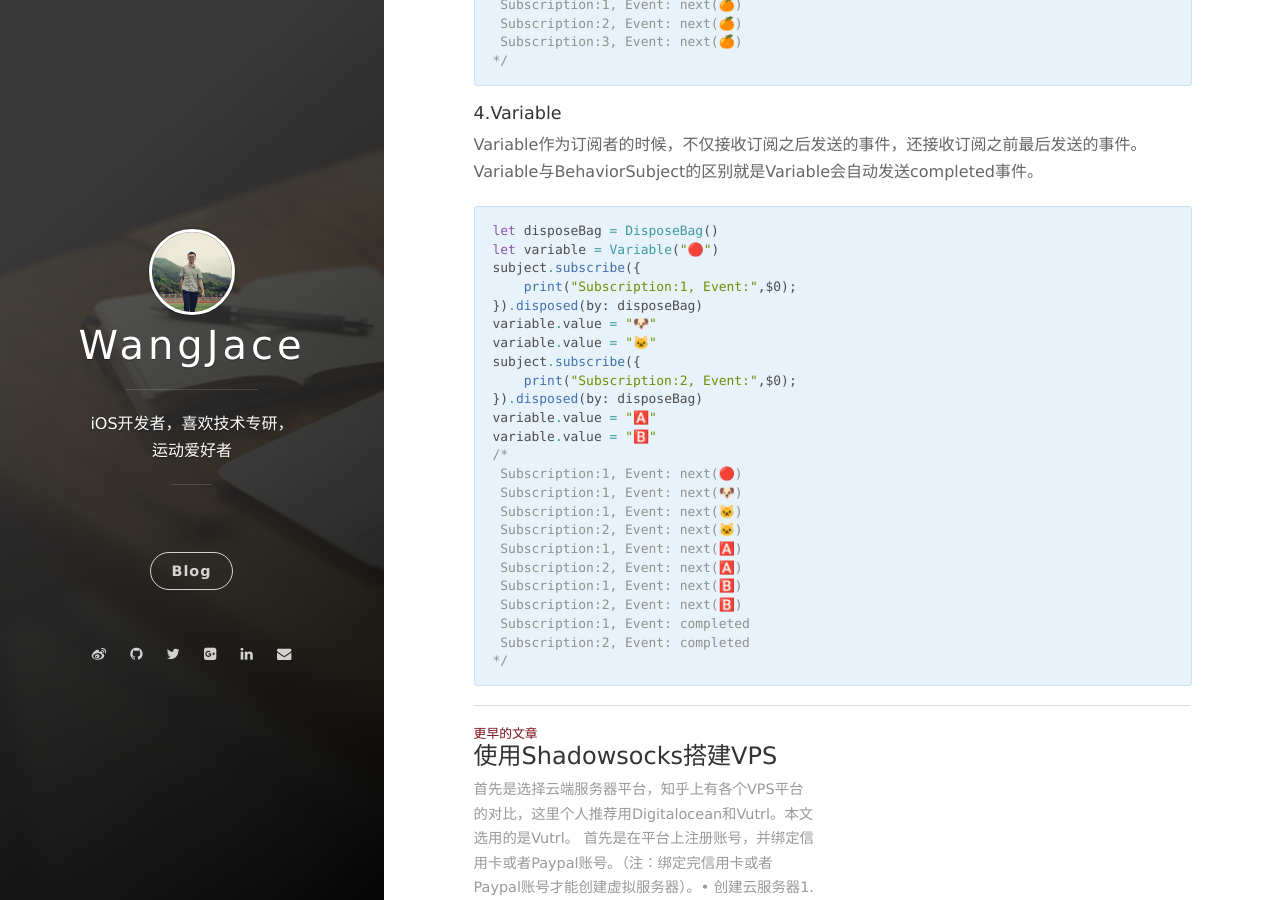
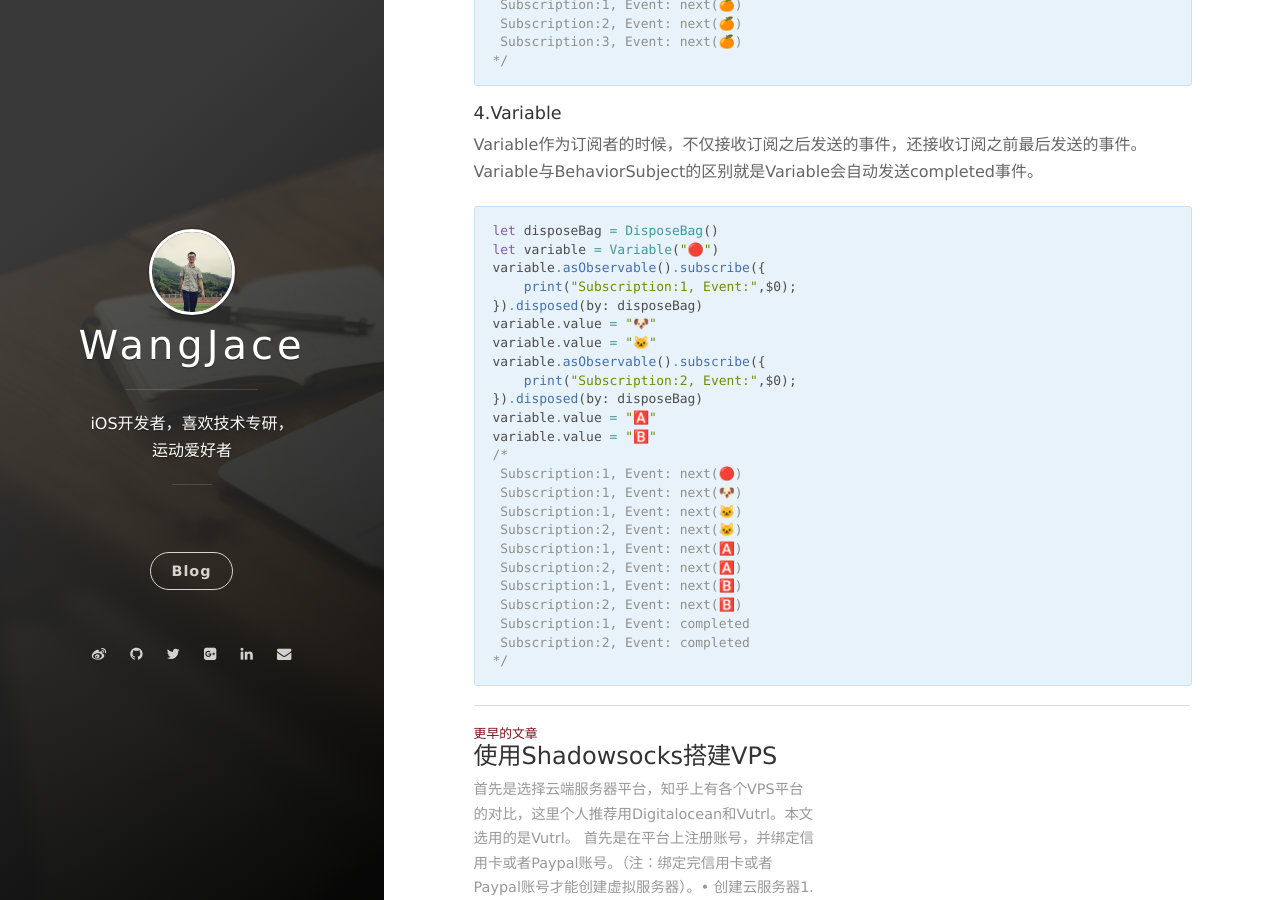
Before and after one commit to WangJace/WangJace.github.io, a Jekyll site: the page built from _posts/2018-05-10-RxSwift基础.markdown, in a window 1280 px wide and 900 px high, scrolled down 5805 px. Built offline with Jekyll 4.4.1, drawn with Linux system fonts in a browser that asks for light colours; nearby versions of some CDN libraries; comment, search, counter and statistics services are not loaded.

Commit message:
Date: 2018.05.28 Developer: Jace Remark: 1.修改“RxSwift基础”文章中的代码示例的一些错误

```diff
--- a/_posts/2018-05-10-RxSwift基础.markdown
+++ b/_posts/2018-05-10-RxSwift基础.markdown
@@ -268,12 +268,12 @@ Variable作为订阅者的时候，不仅接收订阅之后发送的事件，还
 {% highlight Swift %}
 let disposeBag = DisposeBag()
 let variable = Variable("🔴")
-subject.subscribe({
+variable.asObservable().subscribe({
     print("Subscription:1, Event:",$0);
 }).disposed(by: disposeBag)
 variable.value = "🐶"
 variable.value = "🐱"
-subject.subscribe({
+variable.asObservable().subscribe({
     print("Subscription:2, Event:",$0);
 }).disposed(by: disposeBag)
 variable.value = "🅰️"
```
